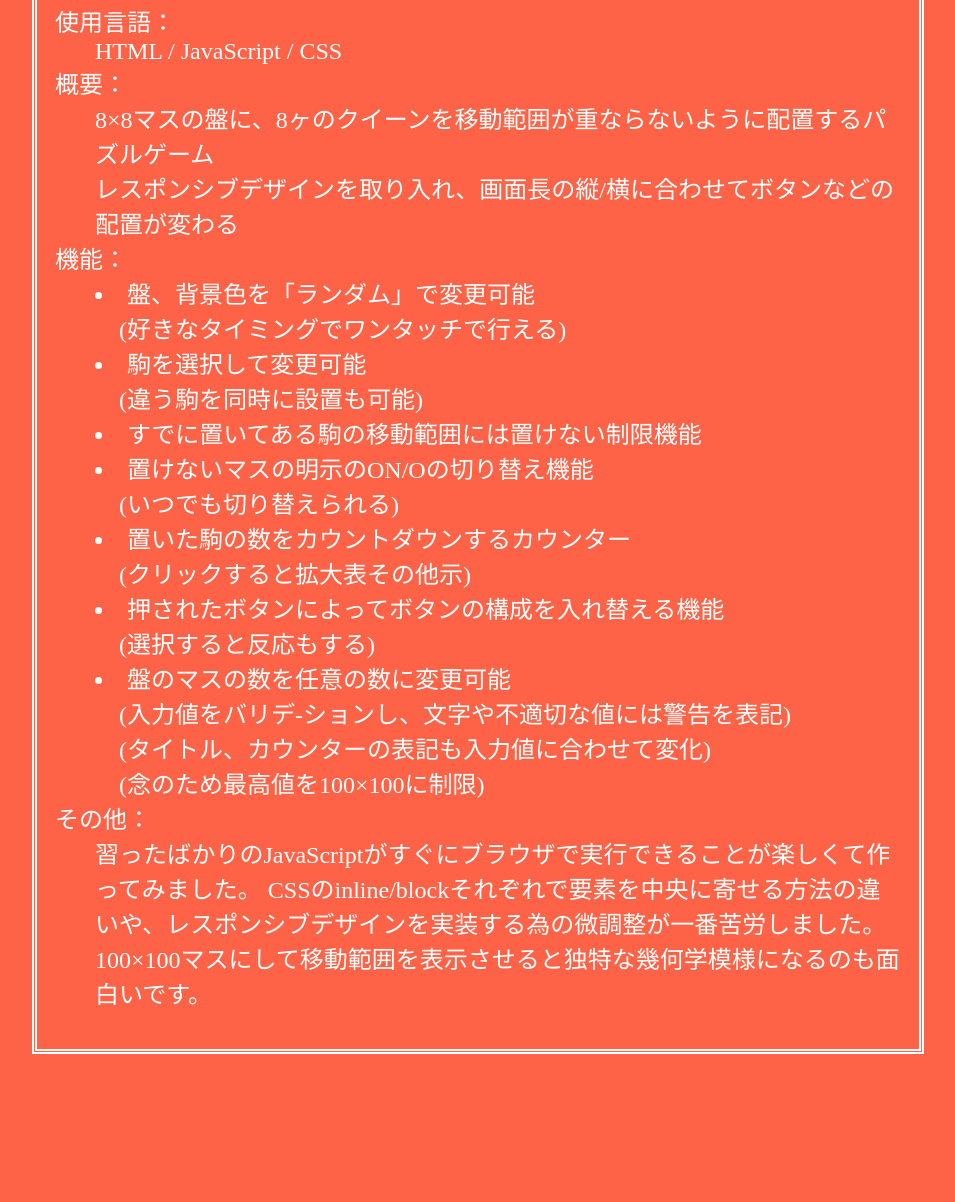
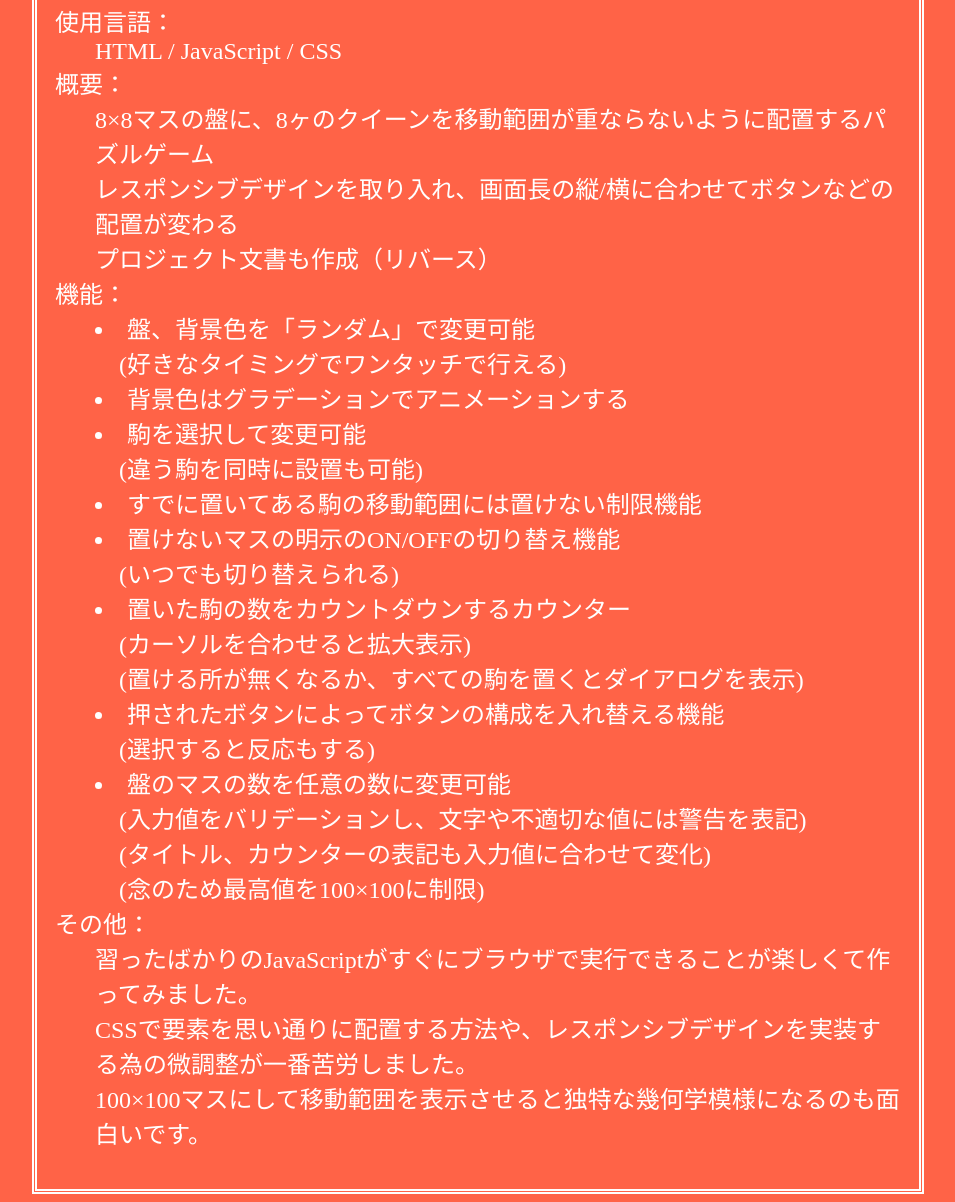
Before and after one commit to tankmkni/EightQueen, a plain HTML site: page index.html in a window 1280 px wide. Shown: the part 246-1448 px from the top of the page, without its empty margins (162-1117 px from the left). Before the commit the page ends 1308 px from the top, so only its background shows below. Drawn offline with Linux system fonts and the light colour scheme.

Commit message:
README修正

```diff
--- a/index.html
+++ b/index.html
@@ -92,28 +92,31 @@ legend{
 			<dd>HTML / JavaScript / CSS</dd>
 			<dt>概要：</dt>
 			<dd>8×8マスの盤に、8ヶのクイーンを移動範囲が重ならないように配置するパズルゲーム</br>
-				レスポンシブデザインを取り入れ、画面長の縦/横に合わせてボタンなどの配置が変わる
+				レスポンシブデザインを取り入れ、画面長の縦/横に合わせてボタンなどの配置が変わる</br>
+				プロジェクト文書も作成（リバース）
 			</dd>
 			<dt>機能：</dt>
 			<dd><li>盤、背景色を「ランダム」で変更可能</br>
 					　(好きなタイミングでワンタッチで行える)</li>
+				<li>背景色はグラデーションでアニメーションする</li>
 				<li>駒を選択して変更可能</br>
 					　(違う駒を同時に設置も可能)</li>
 				<li>すでに置いてある駒の移動範囲には置けない制限機能</li>
-				<li>置けないマスの明示のON/Oの切り替え機能</br>
+				<li>置けないマスの明示のON/OFFの切り替え機能</br>
 					　(いつでも切り替えられる)</li>
 				<li>置いた駒の数をカウントダウンするカウンター</br>
-					　(クリックすると拡大表その他示)</li>
+					　(カーソルを合わせると拡大表示)</br>
+					　(置ける所が無くなるか、すべての駒を置くとダイアログを表示)</li>
 				<li>押されたボタンによってボタンの構成を入れ替える機能</br>
 					　(選択すると反応もする)</li>
 				<li>盤のマスの数を任意の数に変更可能</br>
-					　(入力値をバリデ‐ションし、文字や不適切な値には警告を表記)</br>
+					　(入力値をバリデーションし、文字や不適切な値には警告を表記)</br>
 					　(タイトル、カウンターの表記も入力値に合わせて変化)</br>
 					　(念のため最高値を100×100に制限)</li>
 			</dd>
 			<dt>その他：</dt>
-			<dd>習ったばかりのJavaScriptがすぐにブラウザで実行できることが楽しくて作ってみました。
-				CSSのinline/blockそれぞれで要素を中央に寄せる方法の違いや、レスポンシブデザインを実装する為の微調整が一番苦労しました。
+			<dd>習ったばかりのJavaScriptがすぐにブラウザで実行できることが楽しくて作ってみました。</br>
+				CSSで要素を思い通りに配置する方法や、レスポンシブデザインを実装する為の微調整が一番苦労しました。</br>
 				100×100マスにして移動範囲を表示させると独特な幾何学模様になるのも面白いです。
 			</dd>
 		</dl>
```
Also changed, not shown: 1 other file.
